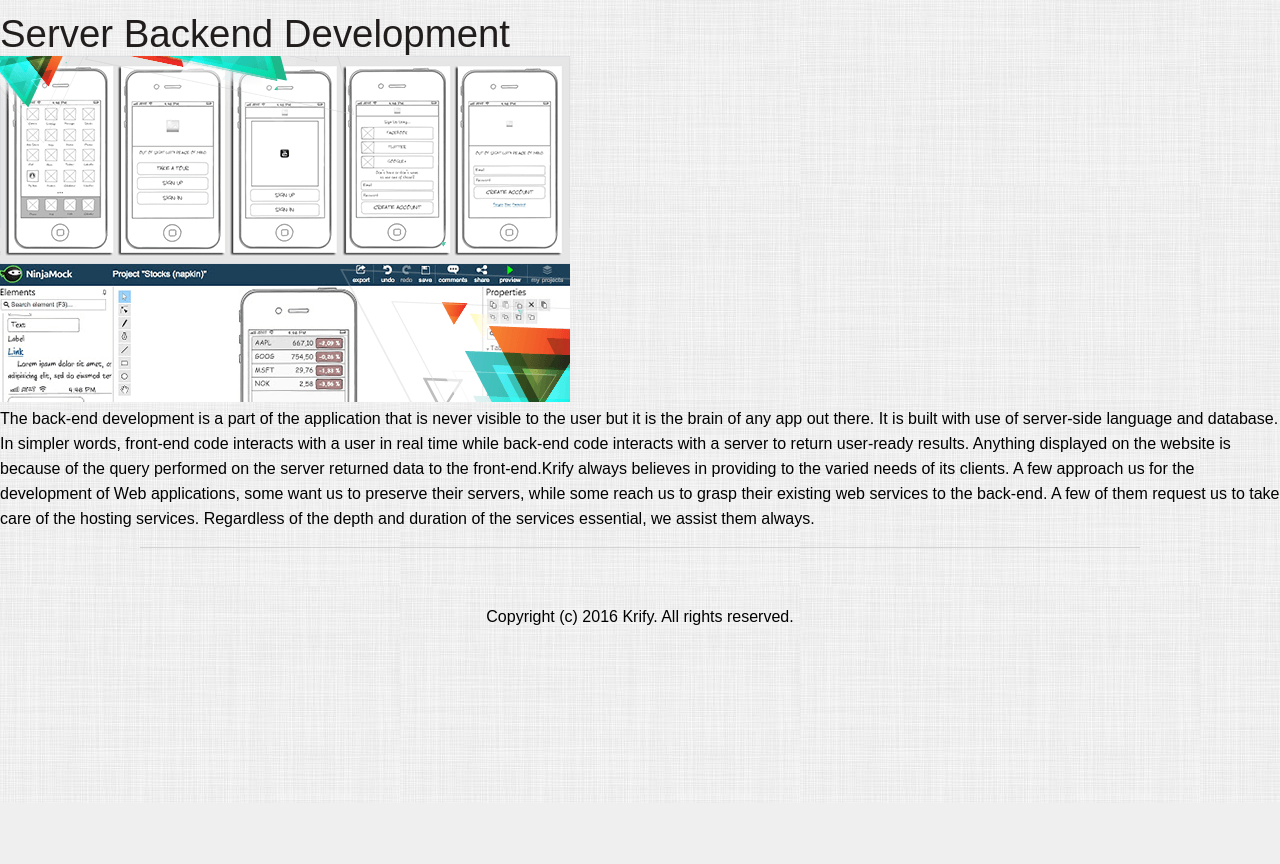
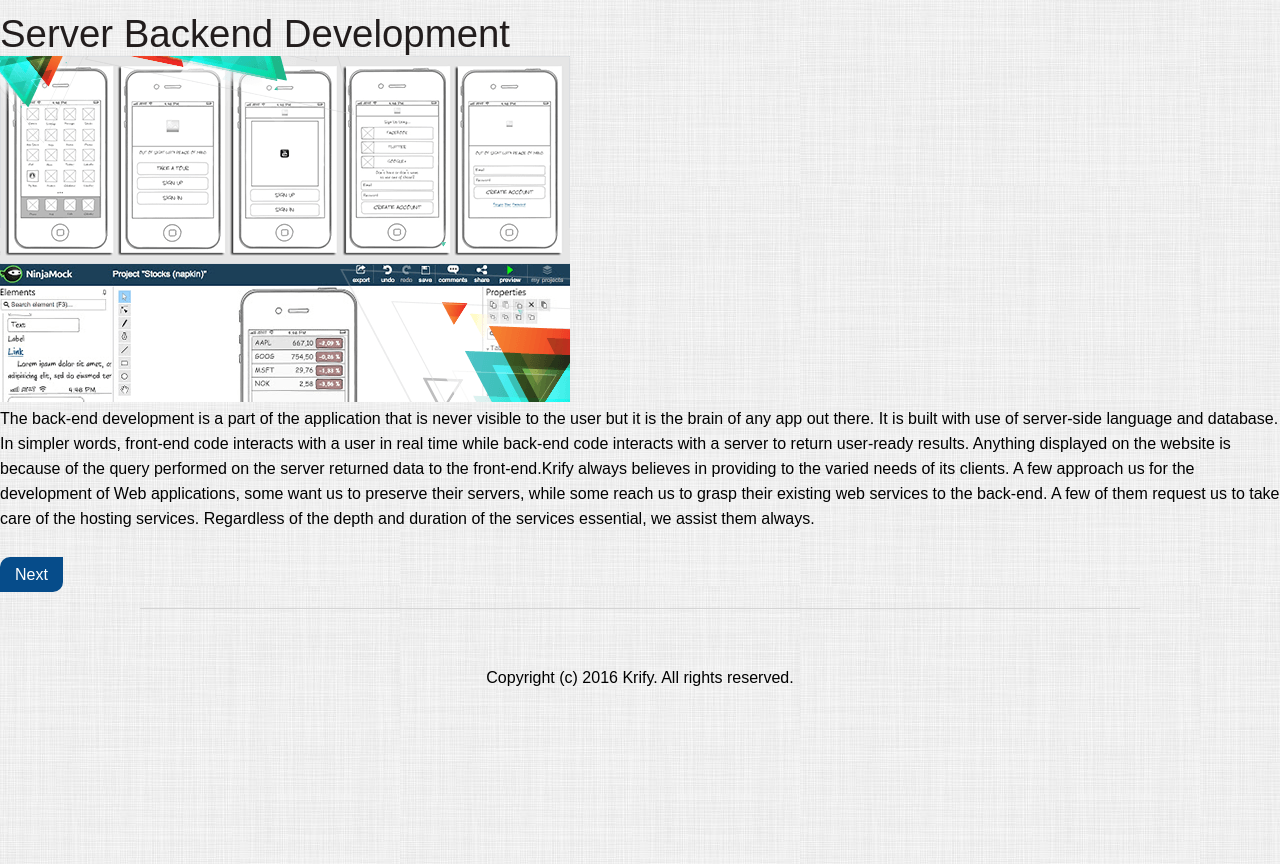
Before and after one commit to krify/workshop21, a plain HTML site: page webservices.html in a window 1280 px wide. Shown: the part 1814-2678 px from the top of the page. Before the commit the page ends 2617 px from the top, so only its background shows below. Drawn offline with Linux system fonts and the light colour scheme.

Commit message:
Webservices along with Next

```diff
--- a/webservices.html
+++ b/webservices.html
@@ -60,8 +60,7 @@
 			<p>The back-end development is a part of the application that is never visible to the user but it is the brain of any app out there. It is built with use of server-side language and database. In simpler words, front-end code interacts with a user in real time while back-end code interacts with a server to return user-ready results. Anything displayed on the website is because of the query performed on the server returned data to the front-end.Krify always believes in providing to the varied needs of its clients. A few approach us for the development of Web applications, some want us to preserve their servers, while some reach us to grasp their existing web services to the back-end. A few of them request us to take care of the hosting services. Regardless of the depth and duration of the services essential, we assist them always.</p>
 			<div class ="clear"></div>
 	</div>
-
-
+     <p><a href="#" class="link-style">Next</a></p>
 	</div>
 
 
```
